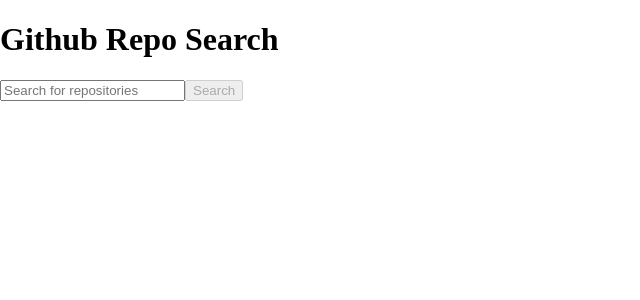
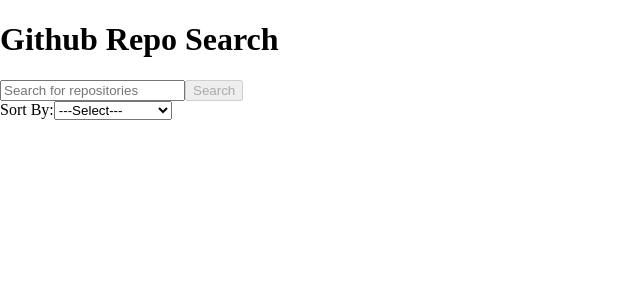
Before and after one commit to Priyanshu-24/github-repo-search, a React (Vite) app: page / in a window 1280 px wide. Shown: the top 300 px of the page, without its empty margins (0-640 px from the left). Built offline with nearby package versions, Linux system fonts and the light colour scheme.

Commit message:
sort functionality added

```diff
--- a/src/App.jsx
+++ b/src/App.jsx
@@ -6,8 +6,8 @@
 const App = () => {
   const [repos, setRepos] = useState([]);
 
-  const searchQueriedRepos = (query) => {
-    getQueriedRepos(query).then((res) => {
+  const searchQueriedRepos = (query, sortValue) => {
+    getQueriedRepos(query, sortValue).then((res) => {
       setRepos(res?.data);
     });
   };
--- a/src/components/Search.jsx
+++ b/src/components/Search.jsx
@@ -1,18 +1,26 @@
+import Sort from "./Sort";
 import { useState } from "react";
 
 const Search = ({ onSearch }) => {
   const [query, setQuery] = useState("");
+  const [sortValue, setSortValue] = useState("");
 
   const handleChange = (e) => {
-    setQuery(e.target.value);
+    setQuery(e?.target?.value);
   };
 
   const handleSubmit = (e) => {
     e.preventDefault();
-    onSearch(query);
+    onSearch(query, sortValue);
+  };
+
+  const handleSortChange = (e) => {
+    setSortValue(e?.target?.value);
+    onSearch(query, e?.target?.value);
   };
 
   return (
+    <>
       <form onSubmit={handleSubmit}>
         <input
           type="text"
@@ -23,7 +31,9 @@
         <button type="submit" disabled={!query?.length}>
           Search
         </button>
+        <Sort sortBy={sortValue} handleSortChange={handleSortChange} />
       </form>
+    </>
   );
 };
 
--- /dev/null
+++ b/src/components/Sort.jsx
@@ -0,0 +1,26 @@
+const Sort = ({ sortBy, handleSortChange }) => {
+  const sortOptions = [
+    { value: "", label: "---Select---" },
+    { value: "stars", label: "Stars" },
+    { value: "watchers_count", label: "Watchers Count" },
+    { value: "score", label: "Score" },
+    { value: "name", label: "Name" },
+    { value: "created_at", label: "Created At" },
+    { value: "updated_at", label: "Updated At" },
+  ];
+
+  return (
+    <div>
+      <label htmlFor="sort">Sort By:</label>
+      <select id="sort" value={sortBy} onChange={handleSortChange}>
+        {sortOptions.map((option) => (
+          <option key={option?.value} value={option?.value}>
+            {option?.label}
+          </option>
+        ))}
+      </select>
+    </div>
+  );
+};
+
+export default Sort;
--- a/src/utils/services.js
+++ b/src/utils/services.js
@@ -2,5 +2,5 @@
 
 const BASE_URL = "https://api.github.com";
 
-export const getQueriedRepos = (query) =>
-  axios.get(`${BASE_URL}/search/repositories?q=${query}`);
+export const getQueriedRepos = (query, sortValue) =>
+  axios.get(`${BASE_URL}/search/repositories?q=${query}&sort=${sortValue}`);
```
Lines whose indentation alone changed are shown as unchanged.
